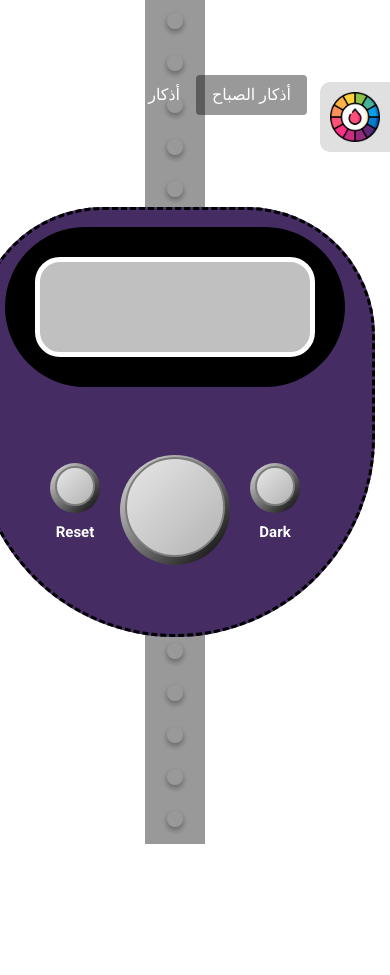
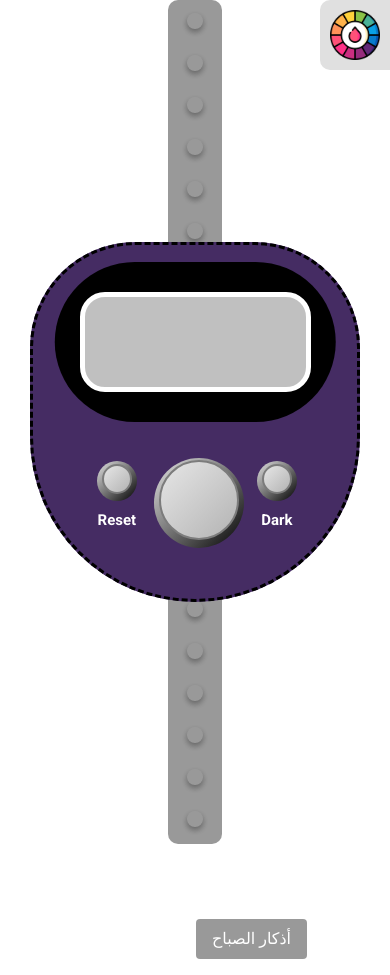
Before and after one commit to NoorHaan25/Electronic-Rosary, a plain HTML site: page index.html in a window 390 px wide. Before the commit the page ends 844 px from the top, so only its background shows below. Drawn offline with Linux system fonts and the light colour scheme; no server answers.

Commit message:
responsive

```diff
--- a/css/style.css
+++ b/css/style.css
@@ -1,56 +1,56 @@
-*{
+* {
   box-sizing: border-box;
   margin: 0;
   padding: 0;
   list-style: none;
 }
-:root{
-  --text-color:#ffffff;
-  --background-color-hand:rgb(0 0 0 / 40%);
-  --background-color-shape:transparent;
-  --background-color:#ffffff;
-  --border-color:#000000
+:root {
+  --text-color: #ffffff;
+  --background-color-hand: rgb(0 0 0 / 40%);
+  --background-color-shape: transparent;
+  --background-color: #ffffff;
+  --border-color: #000000;
 }
-.dark-text{
-  --text-color:#000000;
+.dark-text {
+  --text-color: #000000;
 }
-.dark-mood{
-  --background-color:#000000;
-  --text-color:#ffffff;
-  --background-color-shape:rgb(0 0 0 / 50%);
-  --background-color-hand:rgb(255 255 255 / 40%);
-  --border-color:#ffffff;
+.dark-mood {
+  --background-color: #000000;
+  --text-color: #ffffff;
+  --background-color-shape: rgb(0 0 0 / 50%);
+  --background-color-hand: rgb(255 255 255 / 40%);
+  --border-color: #ffffff;
 }
-body{
-  font-family: 'Roboto', sans-serif;
+body {
+  font-family: "Roboto", sans-serif;
 }
 
-.electronic-rosary{
+.electronic-rosary {
   display: flex;
   justify-content: center;
   align-items: center;
   height: 100vh;
   position: fixed;
 }
-.shape-electronic-rosary{
+.shape-electronic-rosary {
   background-color: #452c63;
   width: 400px;
   height: 430px;
   border-radius: 160px 160px 250px 250px;
   position: relative;
- display: flex;
- flex-direction: column;
- z-index: 1;
+  display: flex;
+  flex-direction: column;
+  z-index: 1;
 }
-.dark-shape{
+.dark-shape {
   position: absolute;
   width: 100%;
   height: 100%;
   border-radius: 160px 160px 250px 250px;
   z-index: -2;
-  background-color: var(--background-color-shape)
+  background-color: var(--background-color-shape);
 }
-.shape-electronic-rosary::after{
+.shape-electronic-rosary::after {
   content: "";
   position: absolute;
   /* background-color: #ff1919; */
@@ -59,27 +59,19 @@ body{
   left: 50%;
   top: 50%;
   transform: translate(-50%, -50%);
-   border-radius: 160px 160px 250px 250px;
+  border-radius: 160px 160px 250px 250px;
 
-   border: 3px dashed var(--border-color);
+  border: 3px dashed var(--border-color);
   z-index: -1;
+}
 
-}
-/* @keyframes rotate{
-  0%{
-    transform: rotate(0);
-  }
-  100%{
-    transform: rotate(360deg);
-  }
-} */
-.screen-digit{
+.screen-digit {
   position: relative;
   display: flex;
   justify-content: center;
   z-index: 1;
 }
- .layout-screen-digit{
+.layout-screen-digit {
   position: absolute;
   background-color: #000;
   border-radius: 80px;
@@ -90,7 +82,7 @@ body{
   transform: translate(-50%, -50%);
   z-index: -1;
 }
-.contain-screen-digit{
+.contain-screen-digit {
   background-color: #c0c0c0;
   border: 5px solid #fff;
   border-radius: 25px;
@@ -104,30 +96,29 @@ body{
   font-size: 50px;
 }
 
-.buttons-wrapper{
+.buttons-wrapper {
   padding: 0 50px;
   display: flex;
   justify-content: space-evenly;
   align-items: center;
   margin-top: 50px;
 }
-.buttons-wrapper .button{
+.buttons-wrapper .button {
   position: relative;
   z-index: 1;
 }
-.buttons-wrapper .button button{
-
+.buttons-wrapper .button button {
   border: none;
   width: 40px;
   height: 40px;
   border-radius: 50%;
-  background-image: linear-gradient(to left top , rgb( 0 , 0  ,0 ,0.25) , #e6e6e6);
+  background-image: linear-gradient(to left top, rgb(0, 0, 0, 0.25), #e6e6e6);
   border: 2px solid #7c7c7c;
 }
-.buttons-wrapper .button::after{
-  content: '';
+.buttons-wrapper .button::after {
+  content: "";
   position: absolute;
-  background-image:  linear-gradient(to left top , rgb( 0 , 0  ,0 ) , #e6e6e6);
+  background-image: linear-gradient(to left top, rgb(0, 0, 0), #e6e6e6);
   border-radius: 50%;
   width: 50px;
   height: 50px;
@@ -136,27 +127,27 @@ body{
   transform: translate(-50%, -50%);
   z-index: -1;
 }
-.wrapper-button{
+.wrapper-button {
   display: flex;
   flex-direction: column;
   align-items: center;
 }
-.wrapper-button span{
+.wrapper-button span {
   color: var(--text-color);
   display: inline-block;
   font-size: 15px;
   padding: 10px 0;
   font-weight: 600;
 }
-.buttons-wrapper .wrapper-button:nth-child(2) .button::after{
+.buttons-wrapper .wrapper-button:nth-child(2) .button::after {
   width: 110px;
   height: 110px;
 }
-.buttons-wrapper .wrapper-button:nth-child(2) .button button{
+.buttons-wrapper .wrapper-button:nth-child(2) .button button {
   width: 100px;
   height: 100px;
 }
-.hand{
+.hand {
   position: absolute;
   width: 15%;
   height: 100%;
@@ -164,24 +155,24 @@ body{
   top: 0;
   transform: translateX(-50%);
   background-color: var(--background-color-hand);
-  z-index:-1;
+  z-index: -1;
   overflow: hidden;
 }
-.hand >ul{
+.hand > ul {
   display: flex;
   flex-direction: column;
   align-items: center;
 }
-.hand >ul > li{
+.hand > ul > li {
   width: 5px;
   height: 5px;
   /* background-color:  #00000038; */
-  box-shadow: rgba(0, 0, 0 , 0.16) 0px 3px 6px , rgba(0, 0, 0 ,0.23) 0px 3px 6px;
+  box-shadow: rgba(0, 0, 0, 0.16) 0px 3px 6px, rgba(0, 0, 0, 0.23) 0px 3px 6px;
   margin: 13px;
   padding: 8px;
   border-radius: 50%;
 }
-.theme{
+.theme {
   position: fixed;
   inset: 0;
   background-color: var(--background-color);
@@ -189,24 +180,11 @@ body{
   height: 100%;
   z-index: -55;
 }
-.colors{
-  /* position: absolute;
-  top: 50%;
+.colors {
+  position: fixed;
+  top: 0;
   right: 0;
-  transform: translateY(-50%);
-  background-color: #E0E0E0;
-  width: 70px;
-  height: 70px;
-  display: flex;
-  align-items: center;
-  justify-content: center;
-  border-radius: 10px 0 0 10px;
-  cursor: pointer; */
-  position: fixed;
-  top: 82px;
-  right: 0;
-  /* transform: translateY(-50%); */
-  background-color: #E0E0E0;
+  background-color: #e0e0e0;
   width: 70px;
   height: 70px;
   display: flex;
@@ -214,66 +192,97 @@ body{
   justify-content: center;
   border-radius: 10px 0 0 10px;
   cursor: pointer;
-
+  z-index: 5555;
 }
-.colors > img{
+.colors > img {
   width: 50px;
   transition: transform 0.8s linear;
 }
-.colors > img:hover{
+.colors > img:hover {
   transform: rotate(360deg);
 }
 .content-text {
   height: 100%;
   padding-top: 75px;
 }
-.content-text > .azkar{
+.content-text > .azkar {
   /* background-color: purple; */
   height: 50%;
   width: 100%;
   overflow-y: scroll;
 }
-.content-text > .azkar .card{
+.content-text > .azkar .card {
   text-align: center;
   padding: 10px 20px;
-  margin-bottom:10px ;
+  margin-bottom: 10px;
 }
-.content-text > .azkar .card > h2{
+.content-text > .azkar .card > h2 {
   font-size: 17px;
 }
-.nav-pills{
+.nav-pills {
   justify-content: center;
 }
-.nav-pills .nav-link.active{
+.nav-pills .nav-link.active {
   background-color: #7c7c7c;
 }
-.tab-content .card{
+.tab-content .card {
   border: none;
-  /* display: flex;
-  align-items: center;
-  flex-direction: row; */
   box-shadow: rgba(0, 0, 0, 0.24) 0px 3px 8px;
   margin: 54px 0;
-
 }
-.tab-content .card > .repeat{
+.tab-content .card > .repeat {
   height: 45px;
   display: flex;
   align-items: center;
   justify-content: center;
   border-bottom: 1px solid #cccccc;
 }
-.tab-content .card > .zekr{
+.tab-content .card > .zekr {
   padding: 20px;
   text-align: right;
 }
-.tab-content .card > .zekr >p:last-child{
+.tab-content .card > .zekr > p:last-child {
   color: #777;
-  font-family: 'Cairo', sans-serif;
+  font-family: "Cairo", sans-serif;
 }
-.nav-pills .nav-link.active{
+.nav-pills .nav-link.active {
   background-color: var(--background-color-hand);
 }
-.nav-pills .nav-link{
+.nav-pills .nav-link {
   color: var(--text-color);
 }
+@media screen and (max-width: 991.5px) {
+  .electronic-rosary {
+    position: relative;
+  }
+  .hand {
+    border-radius: 10px;
+  }
+}
+@media screen and (max-width: 575.5px) {
+  .shape-electronic-rosary {
+    width: 330px;
+    height: 360px;
+  }
+  .buttons-wrapper {
+    padding: 0 45px;
+    margin-top: 18px;
+  }
+  .buttons-wrapper .button button {
+    width: 30px;
+    height: 30px;
+  }
+  .buttons-wrapper .wrapper-button:nth-child(2) .button button {
+    width: 80px;
+    height: 80px;
+  }
+
+  .buttons-wrapper .button::after {
+    width: 40px;
+    height: 40px;
+  }
+  .buttons-wrapper .wrapper-button:nth-child(2) .button::after {
+    width: 90px;
+    height: 90px;
+  }
+}
```
